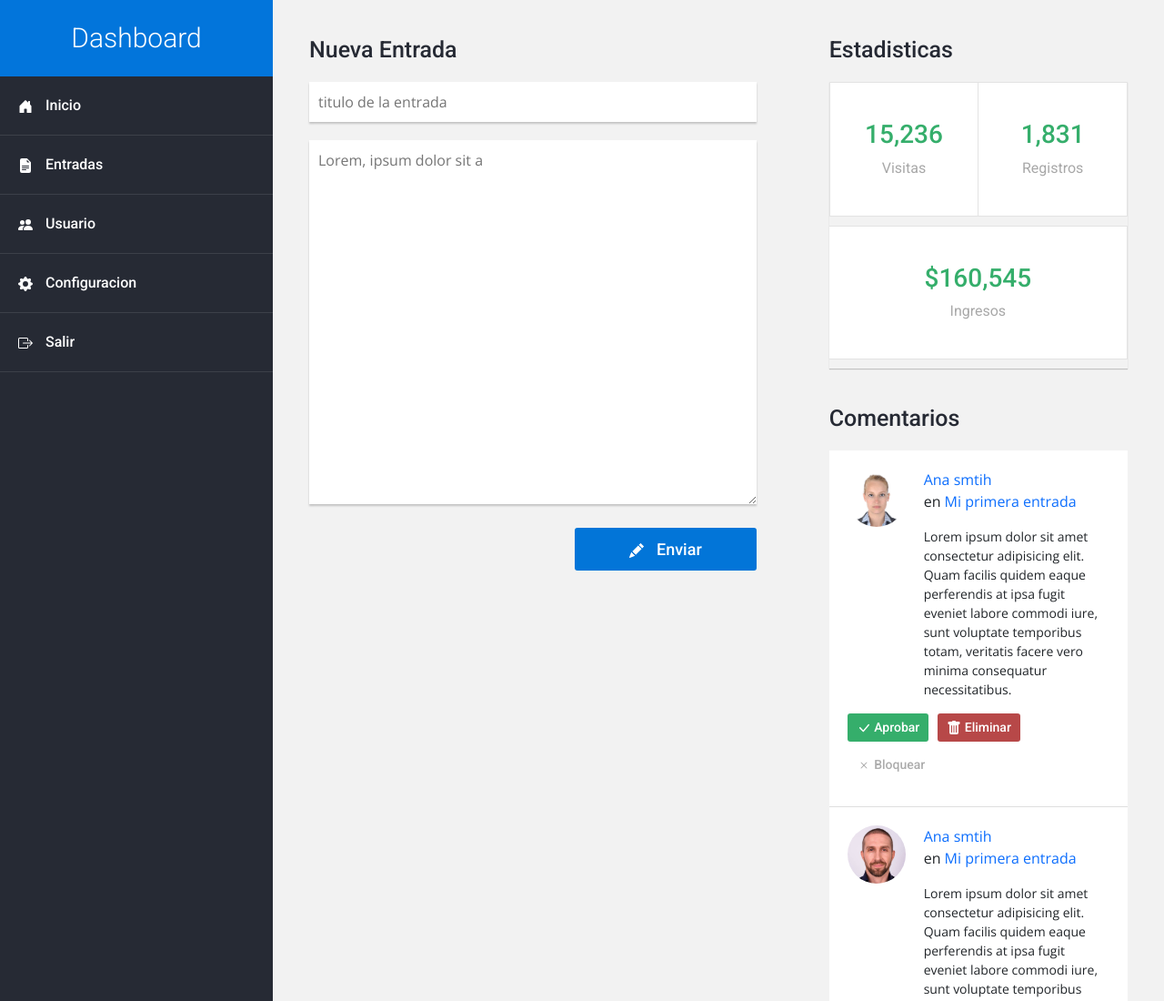
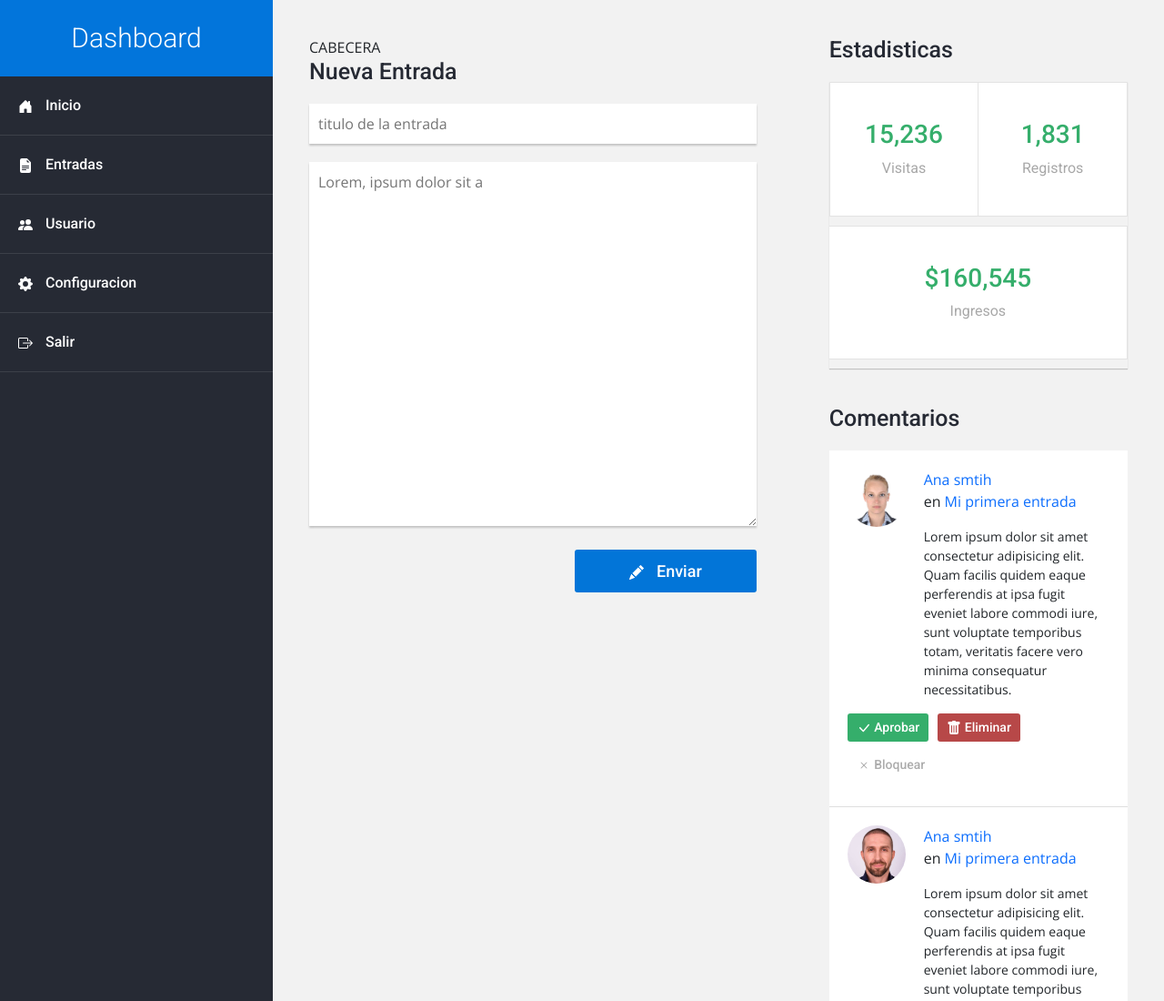
Before and after one commit to osmely10/4.Bootstrap, a plain HTML site: page Practicas/Dashboard/Index.html in a window 1280 px wide. Shown: the top 1100 px of the page at 91% size. Drawn offline with nearby package versions, Linux system fonts and the light colour scheme.

Commit message:
Inicio de mi rama cabecera

```diff
--- a/Practicas/Dashboard/Index.html
+++ b/Practicas/Dashboard/Index.html
@@ -57,6 +57,7 @@
                 <div class="row">
                     <div class="columna col-12 col-lg-7">
                         <div class="widget nueva_entrada">
+                            <div id="cabecera">CABECERA</div>
                             <h3 class="titulo">Nueva Entrada</h3>
                             <form action="">
                                 <input type="text" placeholder="titulo de la entrada"/>
```
